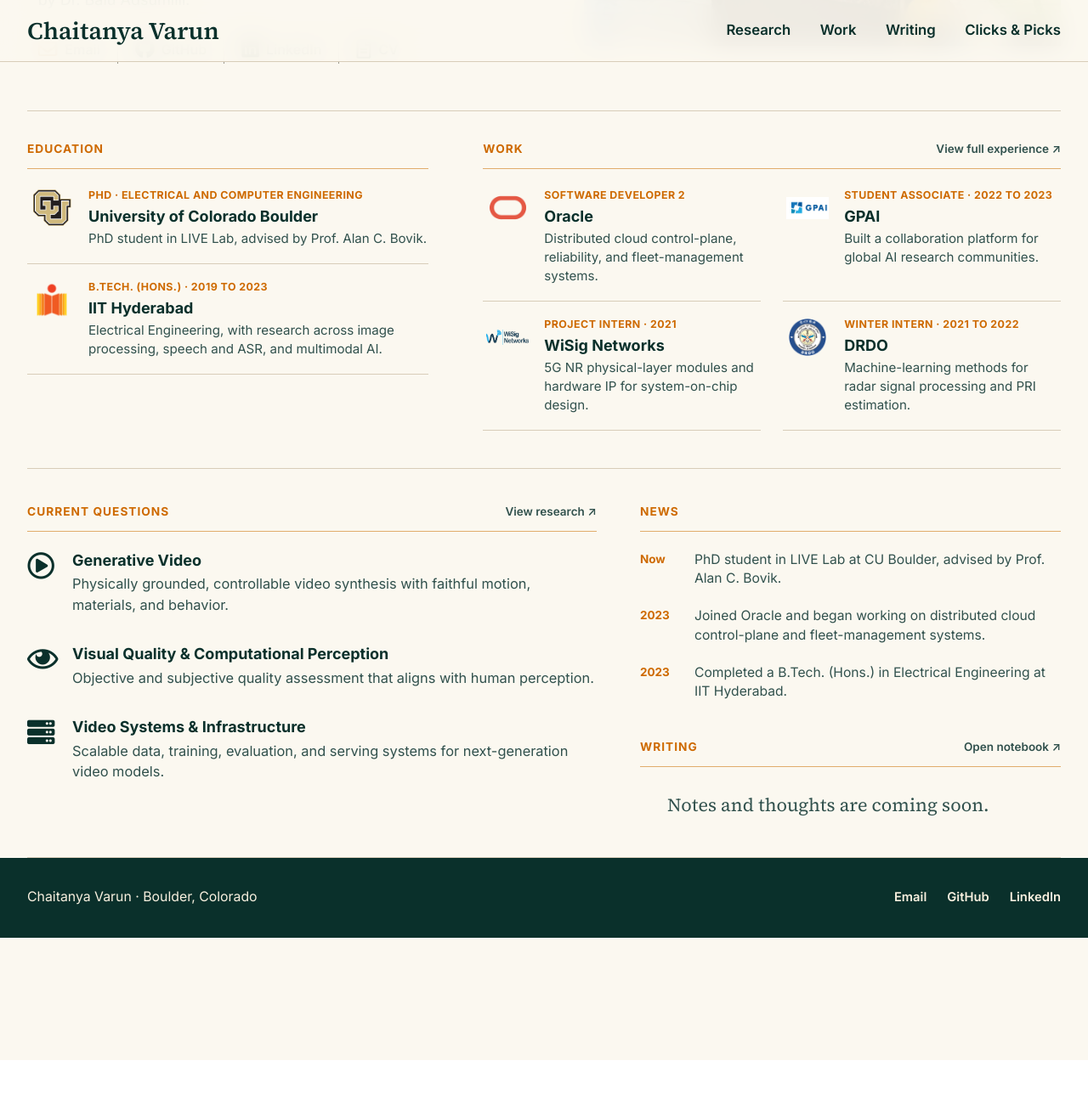
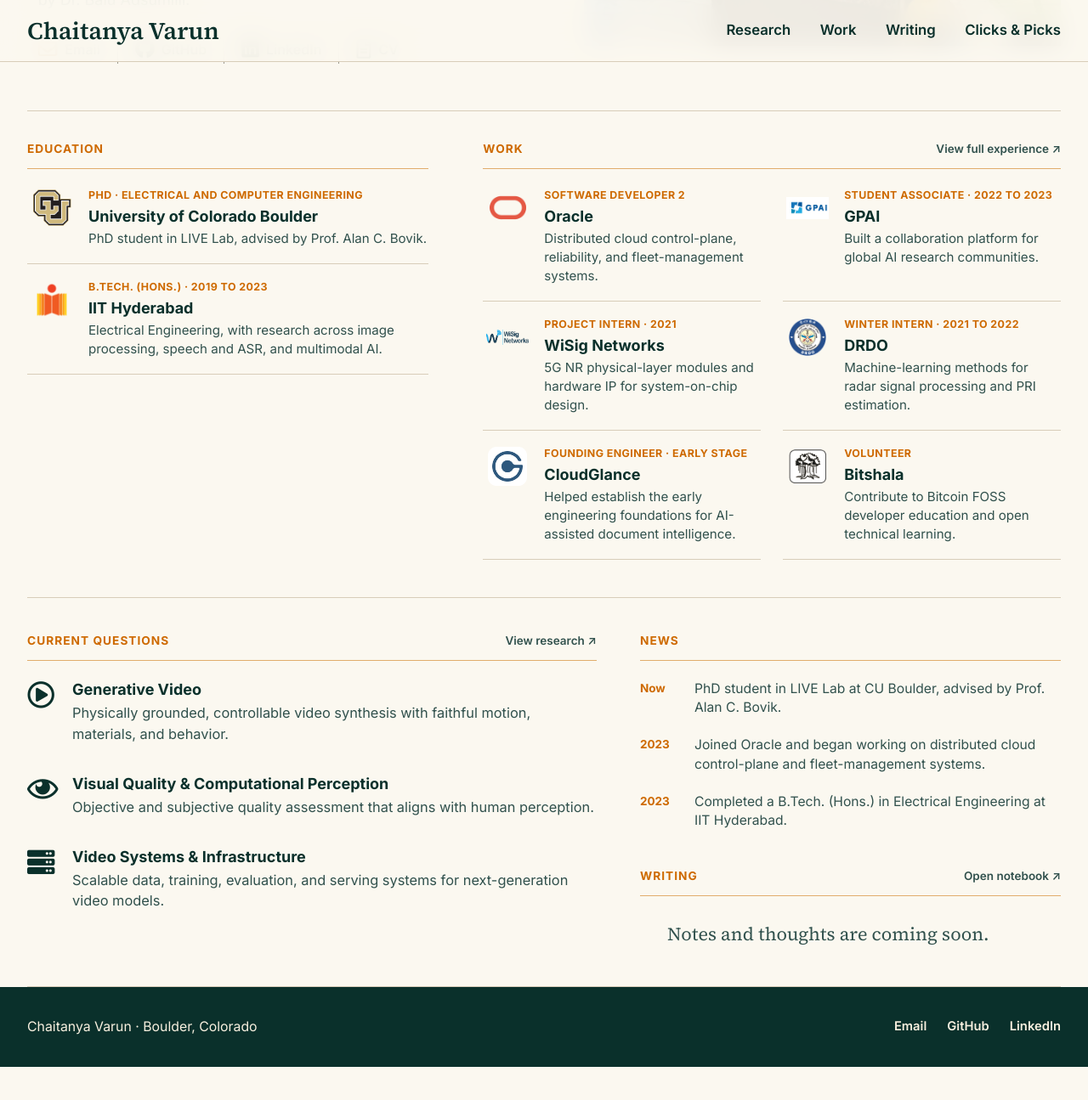
Before and after one commit to Chaitanya-Varun/Chaitanya-Varun.github.io, a Jekyll site: the page built from _pages/about.md, in a window 1280 px wide and 1400 px high, scrolled down 587 px. Shown: the top 1295 px of the window at 85% size. Built offline with Jekyll 4.4.1, drawn with Linux system fonts in a browser that asks for light colours; before the commit the page ends 1835 px from its top, so only the background shows below that.

Commit message:
Restore community roles to homepage work

```diff
--- a/_layouts/home.html
+++ b/_layouts/home.html
@@ -88,6 +88,22 @@ body_class: home-page
           <p>Machine-learning methods for radar signal processing and PRI estimation.</p>
         </div>
       </article>
+      <article class="record-item">
+        <div class="org-mark org-mark--cloudglance"><img src="{{ '/images/brands/cloudglance-symbol.png' | relative_url }}" alt="" aria-hidden="true"></div>
+        <div>
+          <p class="record-item__meta">Founding Engineer · Early stage</p>
+          <h2>CloudGlance</h2>
+          <p>Helped establish the early engineering foundations for AI-assisted document intelligence.</p>
+        </div>
+      </article>
+      <article class="record-item">
+        <div class="org-mark org-mark--bitshala"><img src="{{ '/images/brands/bitshala.png' | relative_url }}" alt="" aria-hidden="true"></div>
+        <div>
+          <p class="record-item__meta">Volunteer</p>
+          <h2>Bitshala</h2>
+          <p>Contribute to Bitcoin FOSS developer education and open technical learning.</p>
+        </div>
+      </article>
     </div>
   </section>
 </section>
--- a/_sass/_modern-site.scss
+++ b/_sass/_modern-site.scss
@@ -422,6 +422,16 @@ body.modern-site {
 }
 
 .org-mark--drdo img {
+  width: 44px;
+  height: 44px;
+}
+
+.org-mark--cloudglance img {
+  width: 46px;
+  height: 46px;
+}
+
+.org-mark--bitshala img {
   width: 44px;
   height: 44px;
 }
```
